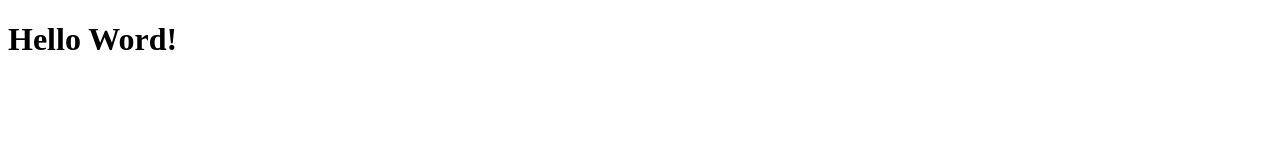
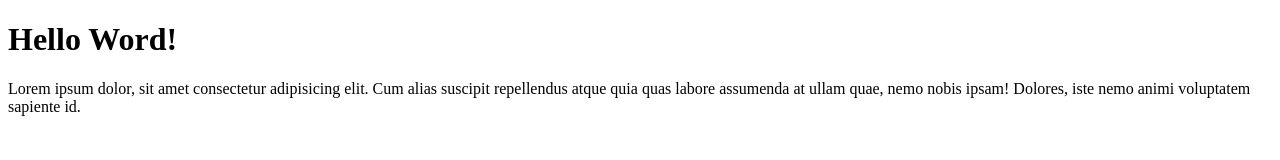
Before and after one commit to Rafly777/rafly-git-test, a plain HTML site: page index.html in a window 1280 px wide. Drawn offline with Linux system fonts and the light colour scheme.

Commit message:
menambahkan paragraf

```diff
--- a/index.html
+++ b/index.html
@@ -7,5 +7,6 @@
 </head>
 <body>
     <h1>Hello Word!</h1>
+    <p>Lorem ipsum dolor, sit amet consectetur adipisicing elit. Cum alias suscipit repellendus atque quia quas labore assumenda at ullam quae, nemo nobis ipsam! Dolores, iste nemo animi voluptatem sapiente id.</p>
 </body>
 </html>
```
